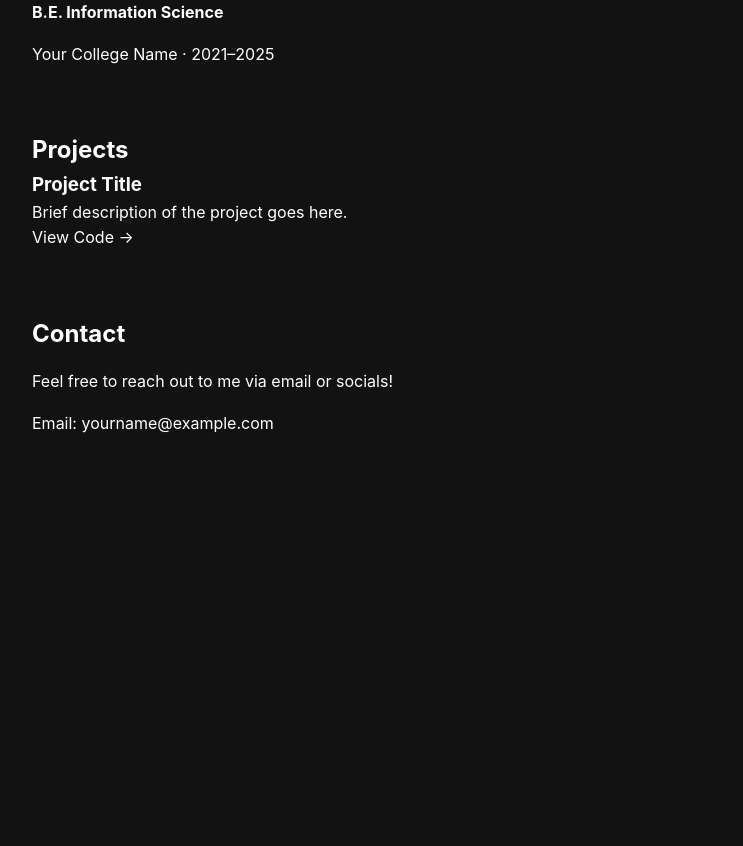
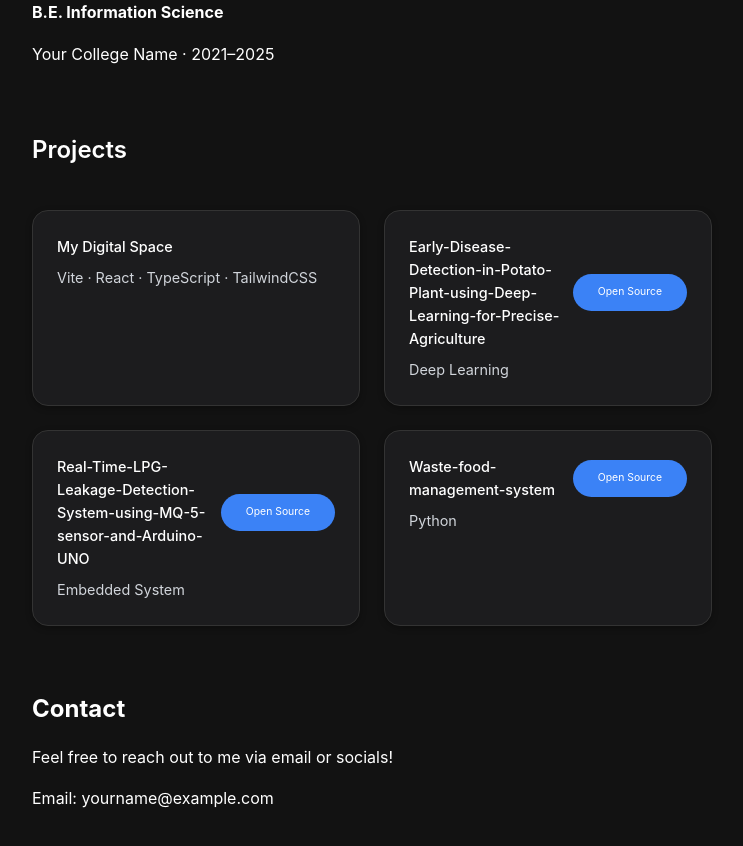
Before and after one commit to Charanya-A/Portfolio, a React (Vite) app: page / in a window 1280 px wide. Shown: the part 780-1626 px from the top of the page, without its empty margins (268-1011 px from the left). Before the commit the page ends 1329 px from the top, so only its background shows below. Built offline with nearby package versions, Linux system fonts and the light colour scheme.

Commit message:
feat: refactor Projects component layout and add project details

```diff
--- a/src/components/Projects.tsx
+++ b/src/components/Projects.tsx
@@ -1,24 +1,63 @@
 import React from 'react';
+import '../styles/Projects.css';
 
 const Projects: React.FC = () => {
   return (
-    <div className="h-screen flex flex-col justify-center items-center px-4">
-      <h2 className="text-3xl font-semibold mb-6">Projects</h2>
-      <div className="grid gap-6 max-w-4xl w-full">
-        <div className="p-4 border rounded-lg shadow hover:shadow-md transition">
-          <h3 className="text-xl font-semibold">Project Title</h3>
-          <p className="text-gray-600 mt-2">Brief description of the project goes here.</p>
-          <a
-            href="https://github.com/yourusername/project"
-            className="text-indigo-500 mt-2 inline-block"
-            target="_blank"
-          >
-            View Code →
-          </a>
-        </div>
-        {/* Add more project cards here */}
+    <section className="projects-section">
+      <h1 className="projects-title">Projects</h1>
+      <div className="projects-grid">
+        <a
+          href="https://github.com/Charanya-A/Portfolio-new-"
+          className="project-card"
+          target="_blank"
+          rel="noopener noreferrer"
+        >
+          <div className="project-header">
+            <h3 className="project-title">My Digital Space</h3>
+          </div>
+          <p className="project-description">Vite · React · TypeScript · TailwindCSS</p>
+        </a>
+
+        <a
+          href="https://github.com/Charanya-A/Early-Disease-Detection-in-Potato-Plant-using-Deep-Learning-for-Precise-Agriculture"
+          className="project-card"
+          target="_blank"
+          rel="noopener noreferrer"
+        >
+          <div className="project-header">
+            <h3 className="project-title">Early-Disease-Detection-in-Potato-Plant-using-Deep-Learning-for-Precise-Agriculture</h3>
+            <span className="project-badge">Open Source</span>
+          </div>
+          <p className="project-description">Deep Learning</p>
+        </a>
+
+        <a
+          href="https://github.com/Charanya-A/Real-Time-LPG-Leakage-Detection-System-using-MQ-5-sensor-and-Arduino-UNO"
+          className="project-card"
+          target="_blank"
+          rel="noopener noreferrer"
+        >
+          <div className="project-header">
+            <h3 className="project-title">Real-Time-LPG-Leakage-Detection-System-using-MQ-5-sensor-and-Arduino-UNO</h3>
+            <span className="project-badge">Open Source</span>
+          </div>
+          <p className="project-description">Embedded System</p>
+        </a>
+
+        <a
+          href="https://github.com/Charanya-A/Waste-food-management-system"
+          className="project-card"
+          target="_blank"
+          rel="noopener noreferrer"
+        >
+          <div className="project-header">
+            <h3 className="project-title">Waste-food-management-system</h3>
+            <span className="project-badge">Open Source</span>
+          </div>
+          <p className="project-description">Python</p>
+        </a>
       </div>
-    </div>
+    </section>
   );
 };
 
```
